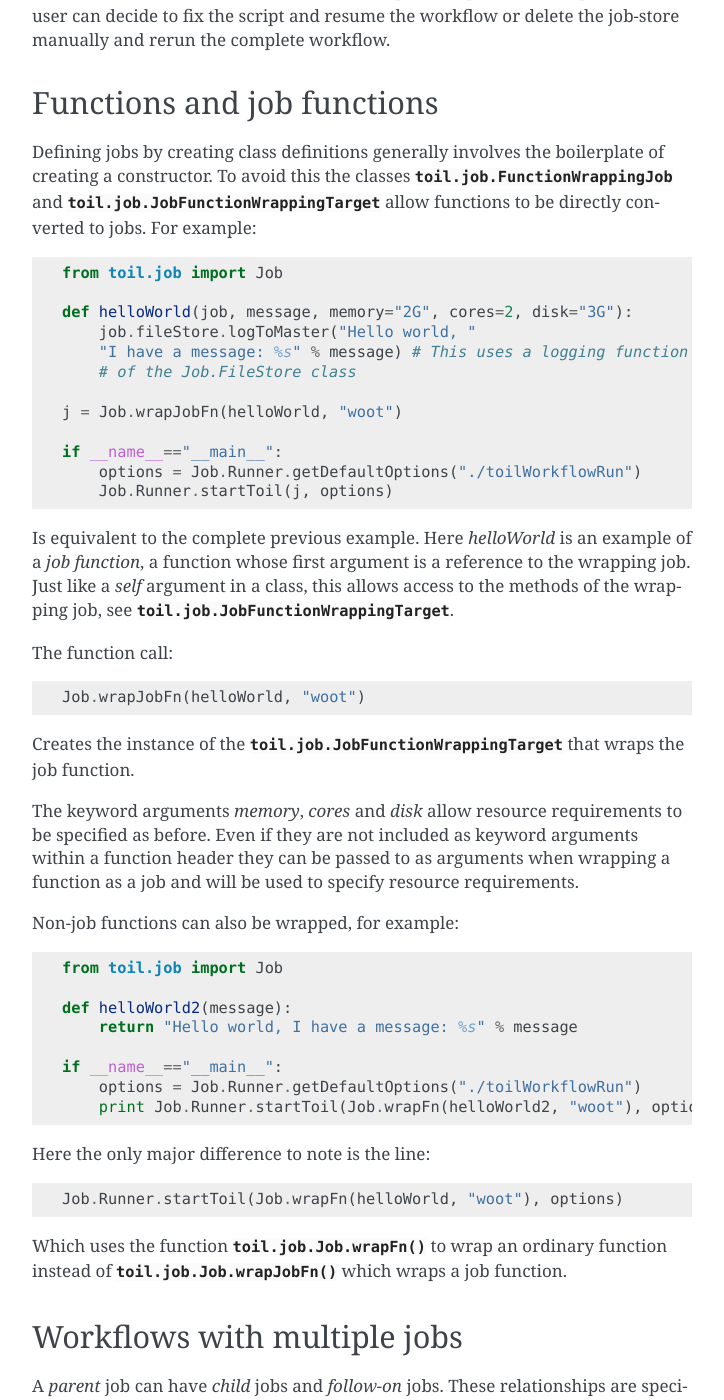
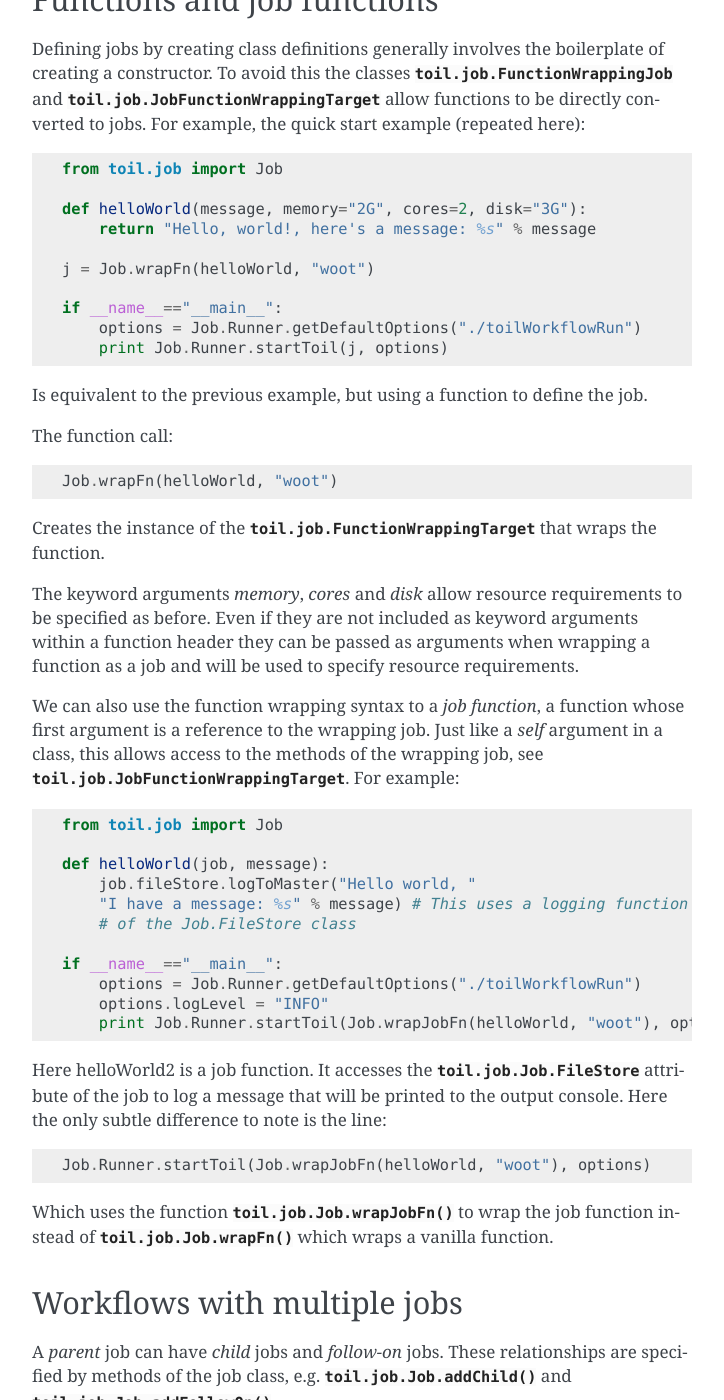
Before and after one commit to DataBiosphere/toil, a Sphinx documentation site: the page built from docs/developing.rst, in a window 1280 px wide and 1400 px high, scrolled down 3287 px. Shown: the whole window, without its empty margins (388-1112 px from the left). Built offline with Sphinx 7.4.7, drawn with Linux system fonts in a browser that asks for light colours; pages that are not in the unit, such as notebooks, are missing from menus; the version number could not be read and is left out; some of the changed text lies outside the part shown.

Commit message:
Adding in more sections, including architecture and stuff on checkpoints.

```diff
--- /dev/null
+++ b/docs/architecture.rst
@@ -0,0 +1,6 @@
+Toil Architecture
+*****************
+
+We briefly describe the software architecture of Toil.
+
+TODO
--- a/docs/developing.rst
+++ b/docs/developing.rst
@@ -23,21 +22,17 @@
         options = Job.Runner.getDefaultOptions("./toilWorkflow")
         print Job.Runner.startToil(j, options) #Prints Hello, world!, ...
 
-The workflow consists of a single job, which calls the helloWorld function. The resource
+The workflow consists of a single job. The resource
 requirements for that job are (optionally) specified by keyword arguments (memory, cores, disk).
-
-The :class:`toil.job.Job.Runner` class handles the invocation of Toil workflows.
-It is fed an options object that configures the running of the workflow.
-This can be populated by an argument parser object using
-:func:`toil.job.Job.Runner.getDefaultArgumentParser`, allowing all these options to be specified
-via the command line to the script. See :ref:`tutorial-ref` for more details.
+The script is run using :func:`toil.job.Job.Runner.getDefaultOptions`.
+Below we explain the components of this code in detail.
 
 Job basics
 ----------
 
 The atomic unit of work in a Toil workflow is a *job* (:class:`toil.job.Job`). User
 scripts inherit from this base class to define units of work.
-For example::
+For example, here is a more long-winded class-based version of the job in the quick start example::
 
     from toil.job import Job
 
@@ -47,8 +42,7 @@
             self.message = message
 
         def run(self, fileStore):
-            fileStore.logToMaster("Hello, world!, I have a message: %s" %
-                                  self.message)
+            return "Hello, world!, here's a message: %s" % self.message
 
 In the example a class, HelloWorld, is defined.
 The constructor requests 2 gigabytes of memory, 2 cores and 3 gigabytes of local disk
@@ -64,10 +58,10 @@
 Invoking a workflow
 ~~~~~~~~~~~~~~~~~~~
 
-We can add to the previous example to turn it into a complete workflow by adding the necessary function calls
-to create an instance of HelloWorld and to run this as a workflow containing a single job.
-This uses the :class:`toil.job.Job.Runner` class, which is used to start and resume Toil workflows.
-For example::
+We can add to the previous example to turn it into a complete workflow by adding
+the necessary function calls to create an instance of HelloWorld and to run this
+as a workflow containing a single job. This uses the :class:`toil.job.Job.Runner`
+class, which is used to start and resume Toil workflows. For example::
 
     from toil.job import Job
 
@@ -77,32 +71,31 @@
             self.message = message
 
         def run(self, fileStore):
-            fileStore.logToMaster("Hello, world!, I have a message: %s"
-                                  % self.message)
+            return "Hello, world!, here's a message: %s" % self.message
 
     if __name__=="__main__":
         options = Job.Runner.getDefaultOptions("./toilWorkflowRun")
-        options.logLevel = "INFO"
-        Job.Runner.startToil(HelloWorld("woot"), options)
+        print Job.Runner.startToil(HelloWorld("woot"), options)
 
 The call to :func:`toil.job.Job.Runner.getDefaultOptions` creates a set of default
-options for the workflow. The only argument is a description of how to store the workflow's
-state in what we call a *job store*. Here the job store is contained in a directory within the current working directory
-called "toilWorkflowRun". Alternatively this string can encode an S3 bucket or Azure
-object store location. By default the job store is deleted if the workflow completes
+options for the workflow. The only argument is a description of how to store the
+workflow's state in what we call a *job-store*. Here the job-store is contained
+in a directory within the current working directory
+called "toilWorkflowRun". Alternatively this string can encode other ways to store the
+necessary state, e.g. an S3 bucket or Azure
+object store location. By default the job-store is deleted if the workflow completes
 successfully.
-
-On the next line we specify a single option, the log level for the workflow, to ensure the message
-from the job is reported in the leader's log, which by default will be printed to standard error.
 
 The workflow is executed in the final line, which creates an instance of HelloWorld and
 runs it as a workflow. Note all Toil workflows start from a single starting job, referred to as
-the *root* job.
+the *root* job. The return value of the root job is returned as the result of the completed
+workflow (see promises below to see how this is a useful feature!).
 
 Specifying arguments via the command line
 ~~~~~~~~~~~~~~~~~~~~~~~~~~~~~~~~~~~~~~~~~
 
-To allow command line control of the options we can use the :func:`toil.job.Job.Runner.getDefaultArgumentParser`
+To allow command line control of the options we can use the
+:func:`toil.job.Job.Runner.getDefaultArgumentParser`
 method to create a :class:`argparse.ArgumentParser` object which can be used to
 parse command line options for a Toil script. For example::
 
@@ -114,14 +107,12 @@
             self.message = message
 
         def run(self, fileStore):
-            fileStore.logToMaster("Hello, world!, I have a message: %s"
-                                  % self.message)
+            return "Hello, world!, here's a message: %s" % self.message
 
     if __name__=="__main__":
         parser = Job.Runner.getDefaultArgumentParser()
         options = parser.parse_args()
-        options.logLevel = "INFO"
-        Job.Runner.startToil(HelloWorld("woot"), options)
+        print Job.Runner.startToil(HelloWorld("woot"), options)
 
 Creates a fully fledged script with all the options Toil exposed as command line
 arguments. Running this script with "--help" will print the full list of options.
@@ -135,8 +126,13 @@
 
 In the event that a workflow fails, either because of programmatic error within
 the jobs being run, or because of node failure, the workflow can be resumed. Workflows
-can only not be reliably resumed if the job store itself becomes corrupt. To
-resume a workflow specify the "restart" option in the options object passed to
+can only not be reliably resumed if the job-store itself becomes corrupt.
+
+Critical to resumption is that jobs can be rerun, even if they have apparently completed successfully.
+Put succinctly, a user defined job should not corrupt its input arguments. That way, regardless of node, network
+or leader failure the job can be restarted and the workflow resumed.
+
+To resume a workflow specify the "restart" option in the options object passed to
 :func:`toil.job.Job.Runner.startToil`. If node failures are expected it can also be useful
 to use the integer "retryCount" option, which will attempt to rerun a job retryCount
 number of times before marking it fully failed.
@@ -154,57 +150,59 @@
 a constructor. To avoid this the classes :class:`toil.job.FunctionWrappingJob` and
 :class:`toil.job.JobFunctionWrappingTarget` allow functions to be directly converted to
 jobs.
-For example::
+For example, the quick start example (repeated here)::
 
     from toil.job import Job
 
-    def helloWorld(job, message, memory="2G", cores=2, disk="3G"):
+    def helloWorld(message, memory="2G", cores=2, disk="3G"):
+        return "Hello, world!, here's a message: %s" % message
+
+    j = Job.wrapFn(helloWorld, "woot")
+
+    if __name__=="__main__":
+        options = Job.Runner.getDefaultOptions("./toilWorkflowRun")
+        print Job.Runner.startToil(j, options)
+
+Is equivalent to the previous example, but using a function to define the job.
+
+The function
+call::
+
+    Job.wrapFn(helloWorld, "woot")
+
+Creates the instance of the :class:`toil.job.FunctionWrappingTarget` that wraps the
+function.
+
+The keyword arguments *memory*, *cores* and *disk* allow resource requirements to be specified as before. Even
+if they are not included as keyword arguments within a function header
+they can be passed as arguments when wrapping a function as a job and will be used to specify resource requirements.
+
+We can also use the function wrapping syntax to a
+*job function*, a function whose first argument is a reference to the wrapping job.
+Just like a *self* argument in a class, this allows access to the methods of the wrapping
+job, see :class:`toil.job.JobFunctionWrappingTarget`. For example::
+
+    from toil.job import Job
+
+    def helloWorld(job, message):
         job.fileStore.logToMaster("Hello world, "
         "I have a message: %s" % message) # This uses a logging function
         # of the Job.FileStore class
 
-    j = Job.wrapJobFn(helloWorld, "woot")
-
     if __name__=="__main__":
         options = Job.Runner.getDefaultOptions("./toilWorkflowRun")
-        Job.Runner.startToil(j, options)
+        options.logLevel = "INFO"
+        print Job.Runner.startToil(Job.wrapJobFn(helloWorld, "woot"), options)
 
-Is equivalent to the complete previous example. Here *helloWorld* is an example of a
-*job function*, a function whose first argument is a reference to the wrapping job.
-Just like a *self* argument in a class, this allows access to the methods of the wrapping
-job, see :class:`toil.job.JobFunctionWrappingTarget`.
-
-The function
-call::
-
-    Job.wrapJobFn(helloWorld, "woot")
-
-Creates the instance of the :class:`toil.job.JobFunctionWrappingTarget` that wraps the job
-function.
-
-The keyword arguments *memory*, *cores* and *disk* allow resource requirements to be specified as before. Even
-if they are not included as keyword arguments within a function header
-they can be passed to as arguments when wrapping a function as a job and will be used to specify resource requirements.
-
-Non-job functions can also be wrapped,
-for example::
-
-    from toil.job import Job
-
-    def helloWorld2(message):
-        return "Hello world, I have a message: %s" % message
-
-    if __name__=="__main__":
-        options = Job.Runner.getDefaultOptions("./toilWorkflowRun")
-        print Job.Runner.startToil(Job.wrapFn(helloWorld2, "woot"), options)
-
-Here the only major difference to note is the
+Here helloWorld2 is a job function. It accesses the :class:`toil.job.Job.FileStore`
+attribute of the job to log a message that will be printed to the output console.
+Here the only subtle difference to note is the
 line::
 
-    Job.Runner.startToil(Job.wrapFn(helloWorld, "woot"), options)
+    Job.Runner.startToil(Job.wrapJobFn(helloWorld, "woot"), options)
 
-Which uses the function :func:`toil.job.Job.wrapFn` to wrap an ordinary function
-instead of :func:`toil.job.Job.wrapJobFn` which wraps a job function.
+Which uses the function :func:`toil.job.Job.wrapJobFn` to wrap the job function
+instead of :func:`toil.job.Job.wrapFn` which wraps a vanilla function.
 
 Workflows with multiple jobs
 ----------------------------
@@ -241,6 +239,7 @@
 
     if __name__=="__main__":
         options = Job.Runner.getDefaultOptions("./toilWorkflowRun")
+        options.logLevel = "INFO"
         Job.Runner.startToil(j1, options)
 
 In the example four jobs are created, first j1 is run,
@@ -264,6 +263,7 @@
 
     if __name__=="__main__":
         options = Job.Runner.getDefaultOptions("./toilWorkflowRun")
+        options.logLevel = "INFO"
         Job.Runner.startToil(j1, options)
 
 Equivalently defines the workflow, where the functions :func:`toil.job.Job.addChildJobFn`
@@ -290,6 +290,7 @@
 
     if __name__=="__main__":
         options = Job.Runner.getDefaultOptions("./toilWorkflowRun")
+        options.logLevel = "INFO"
         Job.Runner.startToil(j1, options)
 
 Note the use of an extra child edge to make j4 a child of both j2 and j3.
@@ -312,6 +313,7 @@
 
     if __name__=="__main__":
         options = Job.Runner.getDefaultOptions("./toilWorkflowRun")
+        options.logLevel = "INFO"
         Job.Runner.startToil(Job.wrapJobFn(binaryStringFn, depth=5), options)
 
 The binaryStringFn logs all possible binary strings of length n (here n=5), creating a total of 2^(n+2) - 1
@@ -324,8 +326,8 @@
 
 The previous example of dynamic job creation shows variables from a parent job
 being passed to a child job. Such forward variable passing is naturally specified
-by recursive invocation of successor jobs within parent jobs. However, it is often
-desirable to return variables from jobs in a non-recursive or dynamic context.
+by recursive invocation of successor jobs within parent jobs. This can also be
+achieved statically by passing around references to the return variables of jobs.
 In Toil this is achieved with promises, as illustrated in the following
 example::
 
@@ -341,6 +343,7 @@
 
     if __name__=="__main__":
         options = Job.Runner.getDefaultOptions("./toilWorkflowRun")
+        options.logLevel = "INFO"
         Job.Runner.startToil(j1, options)
 
 Running this workflow results in three log messages from the jobs: "i is 1" from *j1*,
@@ -393,7 +396,7 @@
 during its run. The :class:`toil.job.Job.FileStore` class is used by jobs to manage these
 files in a manner that guarantees cleanup and resumption on failure.
 
-The :func:`toil.job.Job.run` method has a file store instance as an argument. The following example
+The :func:`toil.job.Job.run` method has a file-store instance as an argument. The following example
 shows how this can be used to create temporary files that persist for the length of the job,
 be placed in a specified local disk of the node and that
 will be cleaned up, regardless of failure, when the job
@@ -418,7 +421,7 @@
         #Run the workflow
         Job.Runner.startToil(j, options)
 
-Job functions can also access the file store for the job. The equivalent of the LocalFileStoreJob
+Job functions can also access the file-store for the job. The equivalent of the LocalFileStoreJob
 class is
 equivalently::
 
@@ -428,7 +431,7 @@
 
 Note that the fileStore attribute is accessed as an attribute of the job argument.
 
-In addition to temporary files that exist for the duration of a job, the file store allows the
+In addition to temporary files that exist for the duration of a job, the file-store allows the
 creation of files in a *global* store, which persists during the workflow and are globally
 accessible (hence the name) between jobs.
 For example::
@@ -448,7 +451,7 @@
             # scratch file.
             fH.write("What a tangled web we weave")
 
-        # Write a copy of the file into the file store;
+        # Write a copy of the file into the file-store;
         # fileID is the key that can be used to retrieve the file.
         fileID = job.fileStore.writeGlobalFile(scratchFile) #This write
         # is asynchronous by default
@@ -470,7 +473,7 @@
         with job.fileStore.readGlobalFileStream(fileID2) as fH:
             print fH.read() #This prints "Out brief candle"
 
-        # Delete the first file from the global file store.
+        # Delete the first file from the global file-store.
         job.fileStore.deleteGlobalFile(fileID)
 
         # It is unnecessary to delete the file keyed by fileID2
@@ -505,12 +510,17 @@
 
     class DemoService(Job.Service):
 
-        def start(self):
+        def start(self, fileStore):
             # Start up a database/service here
             return "loginCredentials" # Return a value that enables another
             # process to connect to the database
 
-        def stop(self):
+        def check(self):
+            # A function that if it returns False causes the service to quit
+            # If it raises an exception the service is killed and an error is reported
+            return True
+
+        def stop(self, fileStore):
             # Cleanup the database here
             pass
 
@@ -531,7 +541,8 @@
 
 In this example the DemoService starts a database in the start method,
 returning an object from the start method indicating how a client job would access the database.
-The service's stop method cleans up the database.
+The service's stop method cleans up the database, while the service's check method is polled
+periodically to check the service is alive.
 
 A DemoService instance is added as a service of the root job *j*, with resource requirements
 specified. The return value from :func:`toil.job.Job.addService` is a promise to the return
@@ -540,6 +551,18 @@
 uses it to make a database connection. The services of a job are started before any of
 its successors have been run and stopped after all the successors of the job have completed
 successfully.
+
+Multiple services can be created per job, all run in parallel. Additionally, services
+can define sub-services using :func:`toil.job.Job.Service.addChild`. This allows complex
+networks of services to be created, e.g. Apache Spark clusters, within a workflow.
+
+Checkpoints
+-----------
+
+Services complicate resumption, because they can create complex dependencies between jobs.
+For example consider a service that provides a database that multiple jobs update...
+
+TODO
 
 Encapsulation
 -------------
--- a/docs/index.rst
+++ b/docs/index.rst
@@ -97,6 +97,7 @@
    running
    developing
    toilAPI
+   architecture
    batchSystem
    jobStore
    generated_rst/modules
```
Also changed, not shown: other parts of docs/developing.rst (+7 -6 lines), docs/toilAPI.rst (line endings or trailing spaces), 1 other file.
